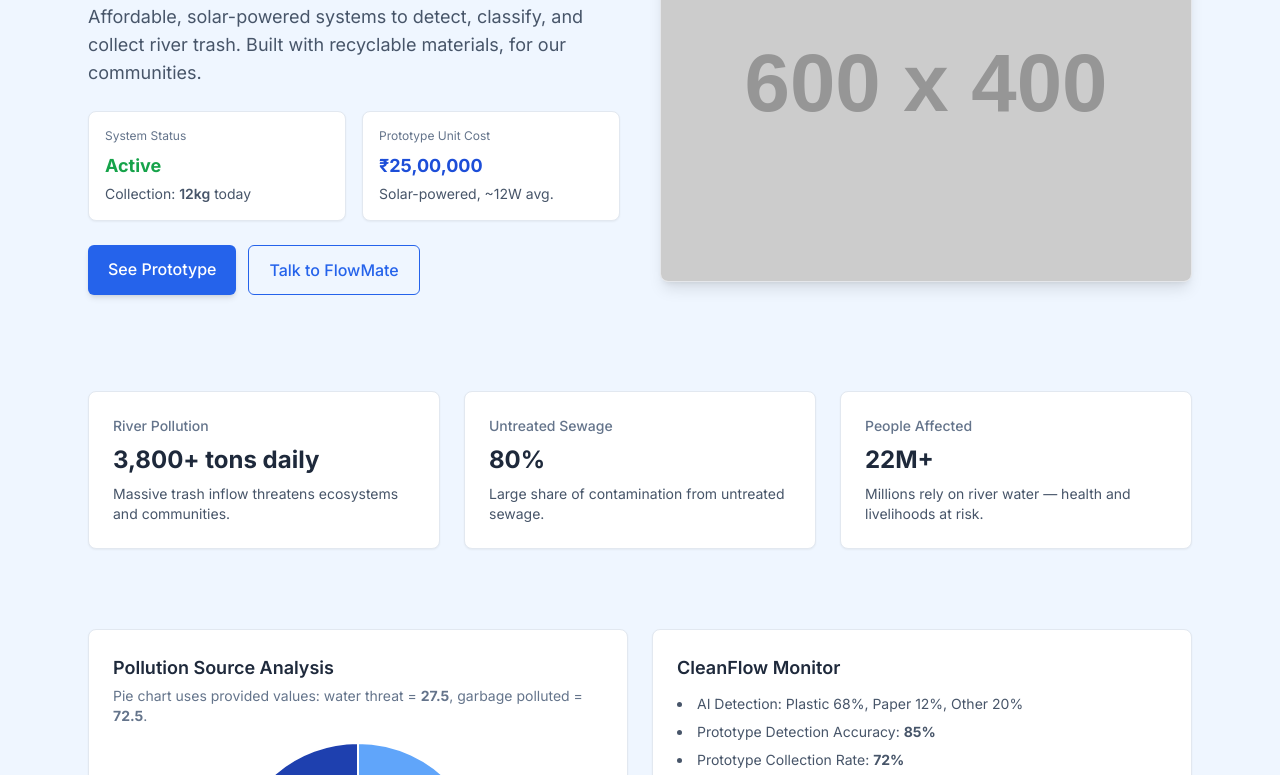
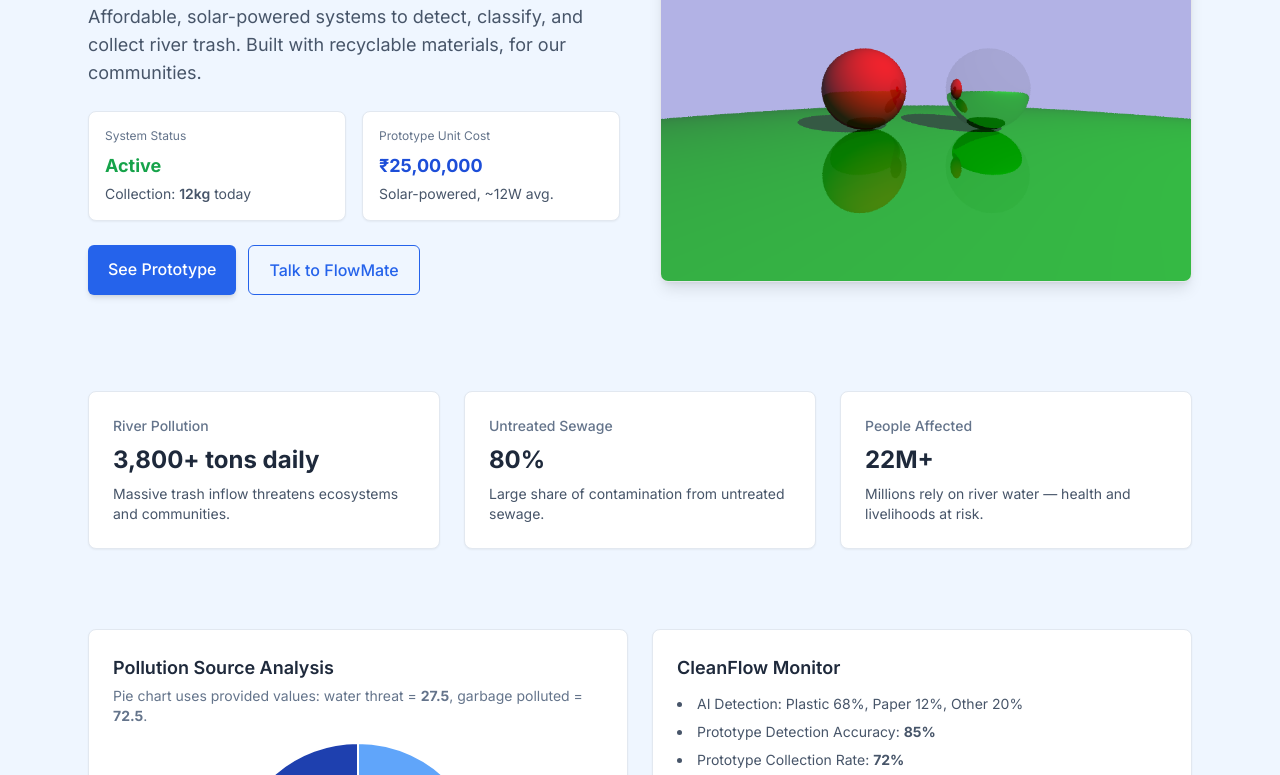
Before and after one commit to jahaziel127g/pbl-website-, a plain HTML site: page index.html in a window 1280 px wide. Shown: the part 258-1033 px from the top of the page. Drawn offline with nearby package versions, Linux system fonts and the light colour scheme; placeholder pictures from the web are drawn by us.

Commit message:
Update hero image source in index.html

```diff
--- a/index.html
+++ b/index.html
@@ -128,7 +128,7 @@
     <!-- Hero Image Placeholder -->
     <div class="rounded-lg overflow-hidden border bg-white shadow-lg">
       <img
-        src="https://placehold.co/600x400/BFDBFE/1E3A8A?text=CleanFlow+AI+in+Action"
+        src="images/hero-placeholder.jpg"
         alt="AI-powered river cleanup drone prototype in action on the Yamuna river."
         class="w-full h-72 md:h-96 object-cover"
         loading="lazy"
```
